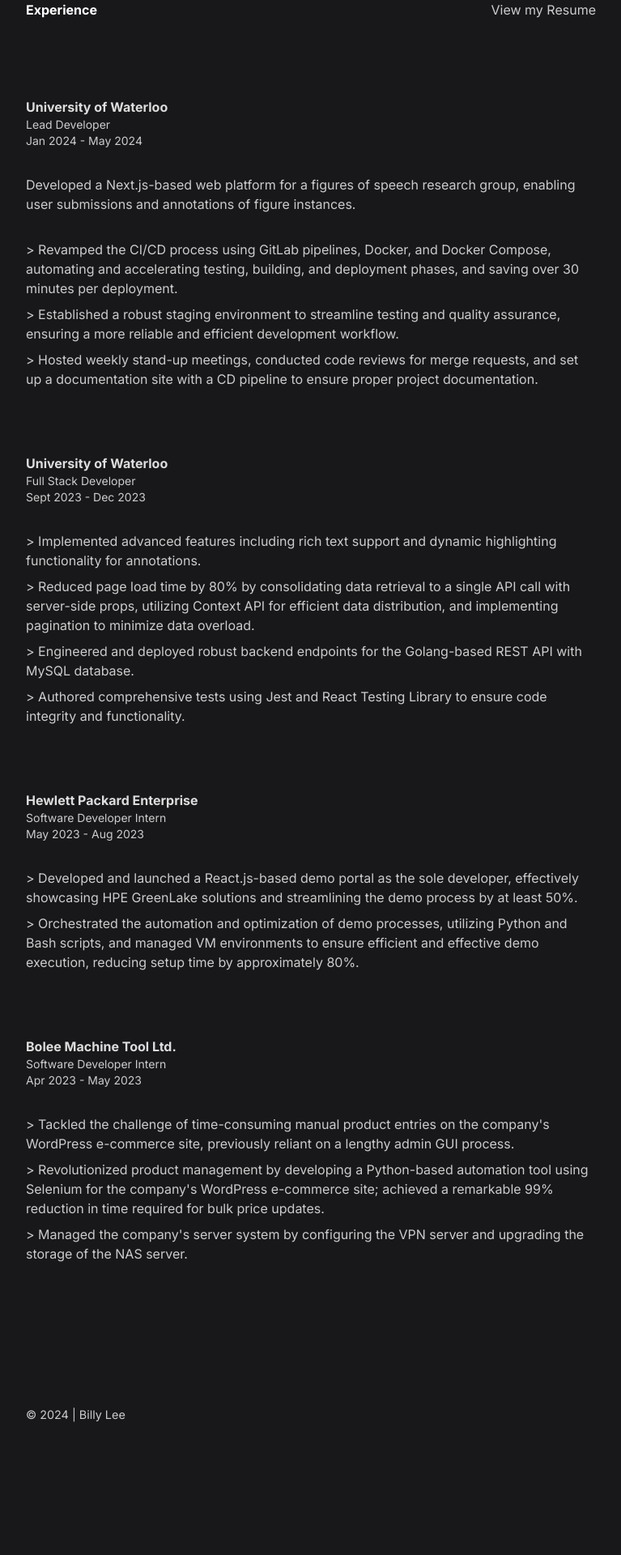
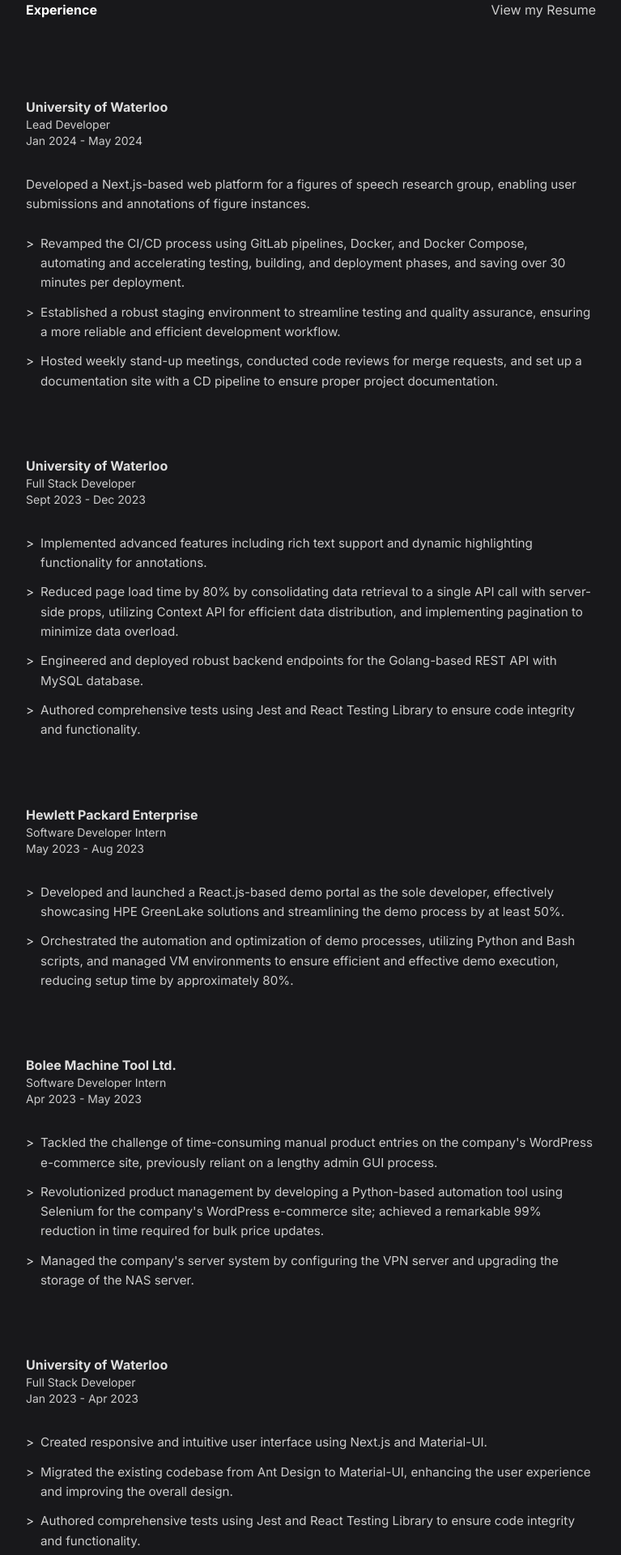
Before and after one commit to pl3lee/personal-website-v2, a Next.js app: page /experience in a window 1280 px wide. Shown: the part 160-2080 px from the top of the page at 81% size, without its empty margins (256-1023 px from the left). Before the commit the page ends 1950 px from the top, so only its background shows below. Built offline with nearby package versions, Linux system fonts and the light colour scheme.

Commit message:
improved overall design

```diff
--- a/src/app/(main)/experience/page.module.scss
+++ b/src/app/(main)/experience/page.module.scss
@@ -12,12 +12,35 @@
 
 .experienceContainer {
   @include container;
-  gap: 2rem;
+  gap: 1.5rem;
   padding: 0 1rem;
+
+  .description {
+    font-size: 0.95rem;
+    line-height: 1.6;
+    color: $foreground-color3;
+  }
+
+  > div:first-child {
+    margin-bottom: 0.5rem;
+  }
 }
 
 .experienceKeypoints {
   @include flex(column);
   width: 100%;
-  gap: 0.5rem;
+  gap: 0.75rem;
+
+  li {
+    font-size: 0.95rem;
+    line-height: 1.6;
+    color: $foreground-color3;
+    display: flex;
+    gap: 0.5rem;
+
+    &:before {
+      content: ">";
+      color: $foreground-color2;
+    }
+  }
 }
--- a/src/app/(main)/experience/page.tsx
+++ b/src/app/(main)/experience/page.tsx
@@ -23,10 +23,12 @@ export default function ExperiencePage() {
               <div className='text-sm'>{experience.position}</div>
               <div className='text-sm'>{experience.date}</div>
             </div>
-            {experience.description && <div>{experience.description}</div>}
+            {experience.description && (
+              <div className={styles.description}>{experience.description}</div>
+            )}
             <ul className={styles.experienceKeypoints}>
               {experience.keypoints.map((keypoint) => {
-                return <li key={keypoint}>&gt; {keypoint}</li>;
+                return <li key={keypoint}>{keypoint}</li>;
               })}
             </ul>
           </div>
--- a/src/app/(main)/page.tsx
+++ b/src/app/(main)/page.tsx
@@ -42,17 +42,21 @@ export default function Summary() {
         <SectionHeader>
           <h1>Experience</h1>
           <Link href='/experience' className={styles.linkHover}>
-            See all experience
+            See details
           </Link>
         </SectionHeader>
-        <div className={styles.latestExperienceContainer}>
-          <div>
-            <h2>{data.experience[0].company}</h2>
-            <div className='text-sm'>{data.experience[0].position}</div>
-            <div className='text-sm'>{data.experience[0].date}</div>
+        {data.experience.map((experience) => (
+          <div
+            className={styles.latestExperienceContainer}
+            key={`${experience.company}-${experience.position}`}
+          >
+            <div>
+              <h2>{experience.company}</h2>
+              <div className='text-sm'>{experience.position}</div>
+              <div className='text-sm'>{experience.date}</div>
+            </div>
           </div>
-          <div>{data.experience[0].description}</div>
-        </div>
+        ))}
       </section>
 
       <section className={styles.projects}>
--- a/src/data.json
+++ b/src/data.json
@@ -40,6 +40,16 @@
         "Revolutionized product management by developing a Python-based automation tool using Selenium for the company's WordPress e-commerce site; achieved a remarkable 99% reduction in time required for bulk price updates.",
         "Managed the company's server system by configuring the VPN server and upgrading the storage of the NAS server."
       ]
+    },
+    {
+      "company": "University of Waterloo",
+      "position": "Full Stack Developer",
+      "date": "Jan 2023 - Apr 2023",
+      "keypoints": [
+        "Created responsive and intuitive user interface using Next.js and Material-UI.",
+        "Migrated the existing codebase from Ant Design to Material-UI, enhancing the user experience and improving the overall design.",
+        "Authored comprehensive tests using Jest and React Testing Library to ensure code integrity and functionality."
+      ]
     }
   ],
   "projects": [
```
Also changed, not shown: src/app/(main)/page.module.scss (+17 -1 lines).
